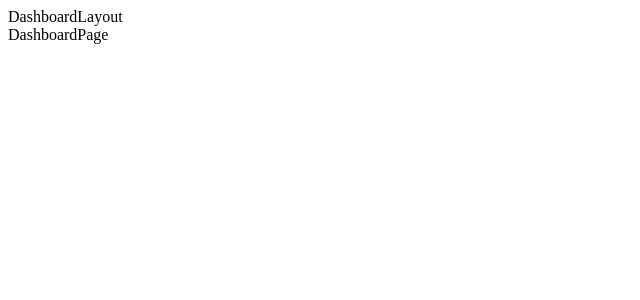
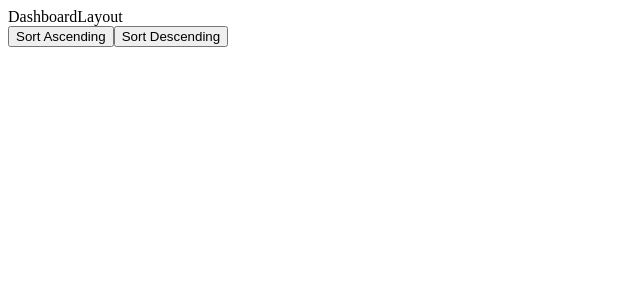
Before and after one commit to sc30gsw/next14-routing-tutorial, a Next.js app: page /dashboard in a window 1280 px wide. Shown: the top 300 px of the page, without its empty margins (0-640 px from the left). Built offline with nearby package versions, Linux system fonts and the light colour scheme.

Commit message:
✨ ブラウザの履歴スタックにパスを追加

```diff
--- a/src/app/dashboard/page.tsx
+++ b/src/app/dashboard/page.tsx
@@ -1,7 +1,27 @@
+'use client'
+
+import { useSearchParams } from 'next/navigation'
 import React from 'react'
 
 const DashboardPage = () => {
-  return <div>DashboardPage</div>
+  const searchParams = useSearchParams()
+
+  const updateSorting = (sortOrder: string) => {
+    const params = new URLSearchParams(searchParams.toString())
+
+    params.set('sort', sortOrder)
+    window.history.pushState(null, '', `/dashboard?${params.toString()}`)
+  }
+  return (
+    <>
+      <button type="button" onClick={() => updateSorting('asc')}>
+        Sort Ascending
+      </button>
+      <button type="button" onClick={() => updateSorting('desc')}>
+        Sort Descending
+      </button>
+    </>
+  )
 }
 
 export default DashboardPage
```
